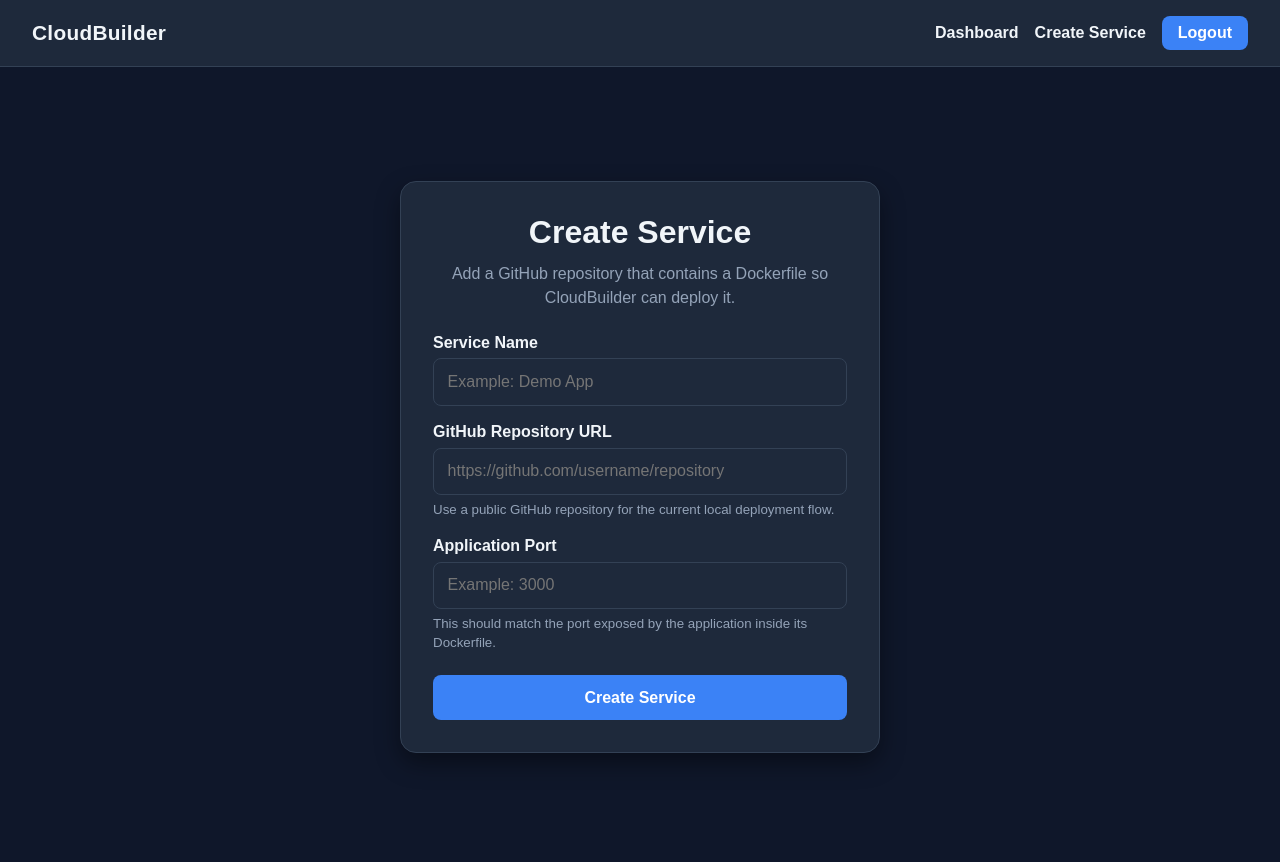
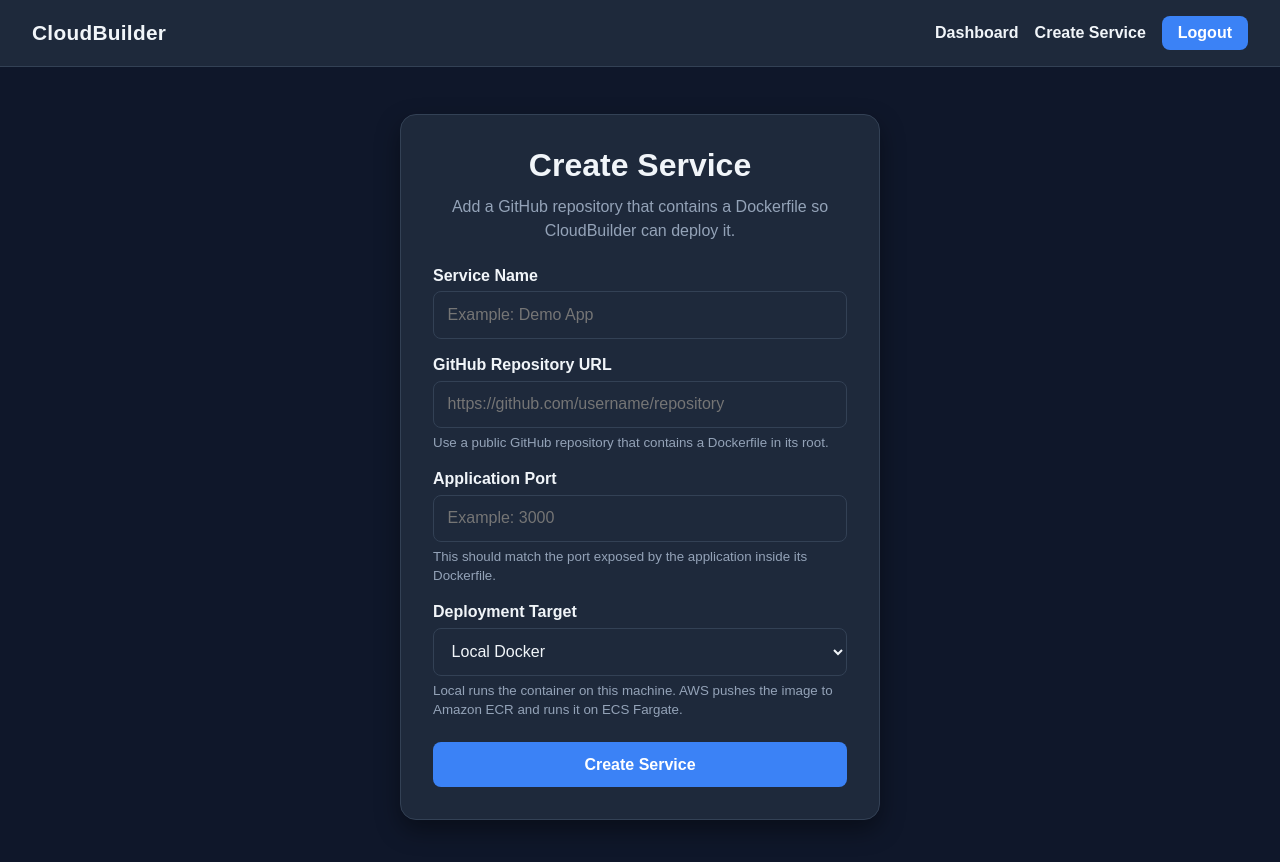
Before and after one commit to ahmad-abdulmajid/cloudbuilder, a React app in the folder frontend/: page /services/new in a window 1280 px wide. Shown: the top 862 px of the page. Built offline with nearby package versions, Linux system fonts and the light colour scheme; the HTML template or start-up script is replaced by a standard one.

Commit message:
Add deployment target selector to create service page (Month 5, Step 7d)

```diff
--- a/frontend/src/pages/CreateServicePage.jsx
+++ b/frontend/src/pages/CreateServicePage.jsx
@@ -3,6 +3,11 @@
 import api from '../services/api';
 import Navbar from '../components/Navbar';
 import theme from '../styles/theme';
+
+// The shared security group only allows inbound traffic on this range,
+// so an AWS service outside it would deploy but be unreachable.
+const AWS_MIN_PORT = 3000;
+const AWS_MAX_PORT = 9000;
 
 function CreateServicePage() {
   const navigate = useNavigate();
@@ -10,7 +15,8 @@
   const [formData, setFormData] = useState({
     name: '',
     repoUrl: '',
-    port: ''
+    port: '',
+    target: 'local'
   });
 
   const [error, setError] = useState('');
@@ -31,15 +37,27 @@
       return;
     }
 
-    if (isNaN(Number(formData.port))) {
+    const numericPort = Number(formData.port);
+
+    if (isNaN(numericPort)) {
       setError('Port must be a valid number');
+      return;
+    }
+
+    if (
+      formData.target === 'aws' &&
+      (numericPort < AWS_MIN_PORT || numericPort > AWS_MAX_PORT)
+    ) {
+      setError(
+        `AWS deployments must use a port between ${AWS_MIN_PORT} and ${AWS_MAX_PORT}`
+      );
       return;
     }
 
     try {
       await api.post('/services', {
         ...formData,
-        port: Number(formData.port)
+        port: numericPort
       });
 
       navigate('/dashboard');
@@ -84,7 +102,7 @@
                 style={styles.input}
               />
               <small style={styles.helperText}>
-                Use a public GitHub repository for the current local deployment flow.
+                Use a public GitHub repository that contains a Dockerfile in its root.
               </small>
             </div>
 
@@ -102,6 +120,32 @@
                 This should match the port exposed by the application inside its Dockerfile.
               </small>
             </div>
+
+            <div style={styles.field}>
+              <label style={styles.label}>Deployment Target</label>
+              <select
+                name="target"
+                value={formData.target}
+                onChange={handleChange}
+                style={styles.input}
+              >
+                <option value="local">Local Docker</option>
+                <option value="aws">AWS Fargate</option>
+              </select>
+              <small style={styles.helperText}>
+                Local runs the container on this machine. AWS pushes the image to
+                Amazon ECR and runs it on ECS Fargate.
+              </small>
+            </div>
+
+            {formData.target === 'aws' && (
+              <div style={styles.noticeBox}>
+                <strong>AWS deployments cost money.</strong> Each deployment starts a
+                Fargate task billed per second while it runs. Undeploy the service when
+                you are finished with it. Ports must be between {AWS_MIN_PORT} and{' '}
+                {AWS_MAX_PORT}.
+              </div>
+            )}
 
             <button type="submit" style={styles.button}>
               Create Service
@@ -174,6 +218,13 @@
     color: theme.colors.mutedText,
     lineHeight: 1.4
   },
+  noticeBox: {
+    color: theme.colors.text,
+    border: `1px solid ${theme.colors.primary}`,
+    borderRadius: theme.radius.small,
+    padding: '0.8rem',
+    lineHeight: 1.5
+  },
   button: {
     padding: '0.85rem',
     fontSize: '1rem',
```
Also changed, not shown: 1 other file (tests, documents, lock files or other folders).
